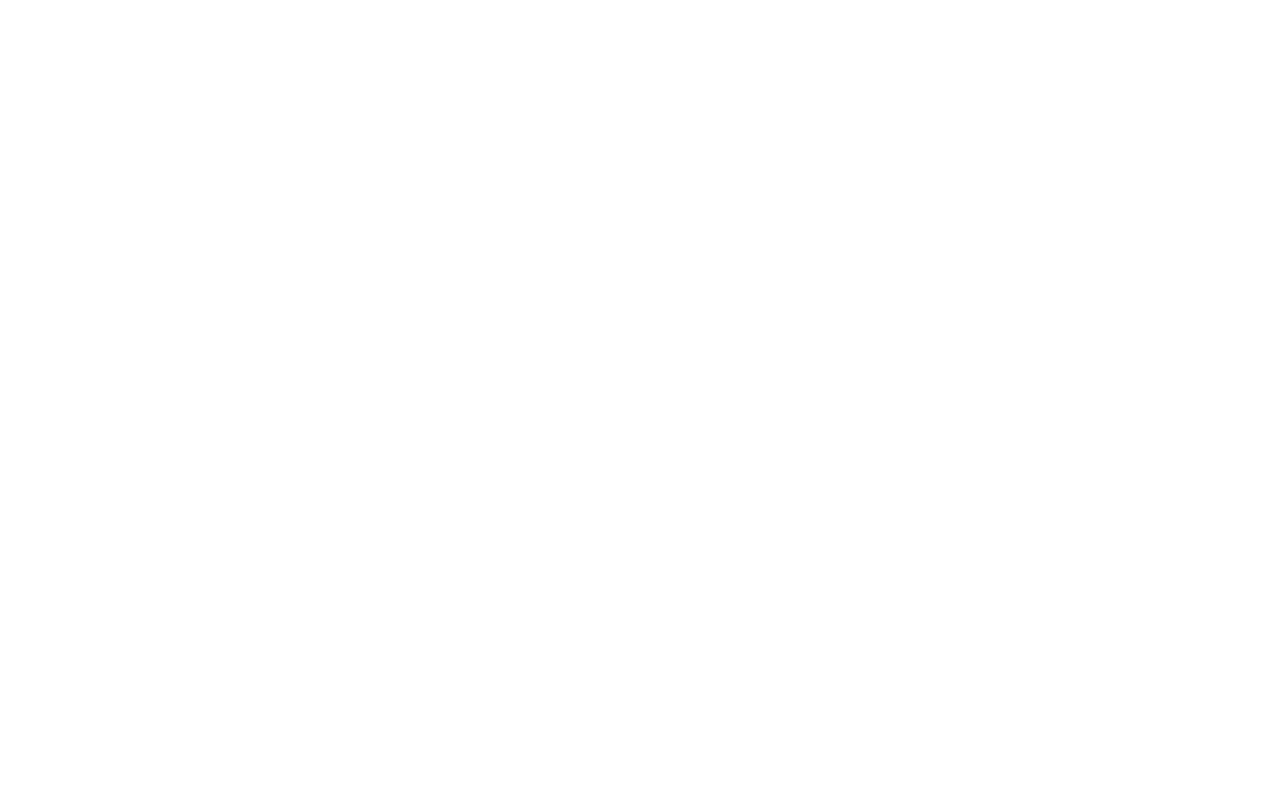
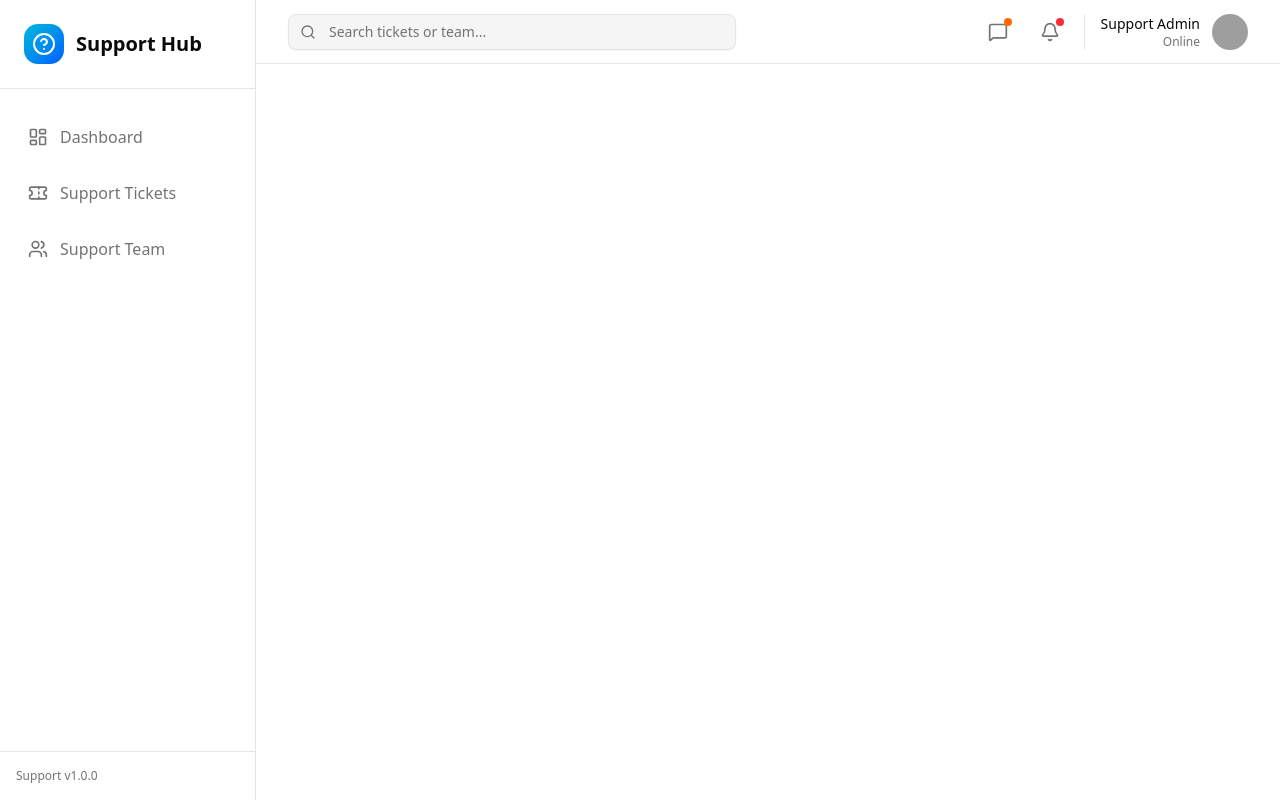
Before and after one commit to adityasingh9170843/AI-Based-Centralized-IT-Ticketing-System, a React app in the folder frontend/: page / in a window 1280 px wide. Built offline with nearby package versions, Linux system fonts and the light colour scheme; grey boxes are pictures that could not be loaded; the HTML template or start-up script is replaced by a standard one.

Commit message:
Add Sidebar and Input components; implement AdminDashboard layout

```diff
--- a/frontend/src/App.jsx
+++ b/frontend/src/App.jsx
@@ -1,10 +1,10 @@
-
+import AdminDashboard from "./pages/AdminDashboard"
 
 function App() {
 
   return (
     <>
-
+      <AdminDashboard />
     </>
   )
 }
--- /dev/null
+++ b/frontend/src/components/Sidebar.jsx
@@ -0,0 +1,49 @@
+import { LayoutDashboard, Users, Ticket, HelpCircle } from "lucide-react"
+import { cn } from "@/lib/utils"
+
+export default function Sidebar({ currentPage, onPageChange }) {
+  const menuItems = [
+    { id: "dashboard", label: "Dashboard", icon: LayoutDashboard },
+    { id: "tickets", label: "Support Tickets", icon: Ticket },
+    { id: "engineers", label: "Support Team", icon: Users },
+  ]
+
+  return (
+    <aside className="w-64 bg-card border-r border-border flex flex-col">
+      <div className="p-6 border-b border-border">
+        <div className="flex items-center gap-3">
+          <div className="w-10 h-10 bg-gradient-to-br from-cyan-500 to-blue-600 rounded-xl flex items-center justify-center">
+            <HelpCircle className="w-6 h-6 text-white" />
+          </div>
+          <h1 className="text-xl font-bold text-foreground">Support Hub</h1>
+        </div>
+      </div>
+
+      <nav className="flex-1 px-3 py-6 space-y-2">
+        {menuItems.map((item) => {
+          const Icon = item.icon
+          const isActive = currentPage === item.id
+          return (
+            <button
+              key={item.id}
+              onClick={() => onPageChange(item.id)}
+              className={cn(
+                "w-full flex items-center gap-3 px-4 py-3 rounded-lg transition-all",
+                isActive
+                  ? "bg-primary/20 text-primary font-medium"
+                  : "text-muted-foreground hover:bg-muted hover:text-foreground"
+              )}
+            >
+              <Icon className="w-5 h-5" />
+              <span>{item.label}</span>
+            </button>
+          )
+        })}
+      </nav>
+
+      <div className="p-4 border-t border-border">
+        <div className="text-xs text-muted-foreground">Support v1.0.0</div>
+      </div>
+    </aside>
+  )
+}
--- /dev/null
+++ b/frontend/src/components/ui/input.jsx
@@ -0,0 +1,24 @@
+import * as React from "react"
+
+import { cn } from "@/lib/utils"
+
+function Input({
+  className,
+  type,
+  ...props
+}) {
+  return (
+    <input
+      type={type}
+      data-slot="input"
+      className={cn(
+        "file:text-foreground placeholder:text-muted-foreground selection:bg-primary selection:text-primary-foreground dark:bg-input/30 border-input h-9 w-full min-w-0 rounded-md border bg-transparent px-3 py-1 text-base shadow-xs transition-[color,box-shadow] outline-none file:inline-flex file:h-7 file:border-0 file:bg-transparent file:text-sm file:font-medium disabled:pointer-events-none disabled:cursor-not-allowed disabled:opacity-50 md:text-sm",
+        "focus-visible:border-ring focus-visible:ring-ring/50 focus-visible:ring-[3px]",
+        "aria-invalid:ring-destructive/20 dark:aria-invalid:ring-destructive/40 aria-invalid:border-destructive",
+        className
+      )}
+      {...props} />
+  );
+}
+
+export { Input }
--- /dev/null
+++ b/frontend/src/pages/AdminDashboard.jsx
@@ -0,0 +1,16 @@
+import React from 'react'
+import Sidebar from '@/components/Sidebar'
+import Navbar from '@/components/Navbar'
+function AdminDashboard() {
+  return (
+    <div className="flex h-screen bg-background">
+      <Sidebar currentPage={""} onPageChange={""} />
+      <div className="flex-1 flex flex-col overflow-hidden">
+        <Navbar />
+
+      </div>
+    </div>
+  )
+}
+
+export default AdminDashboard
```
